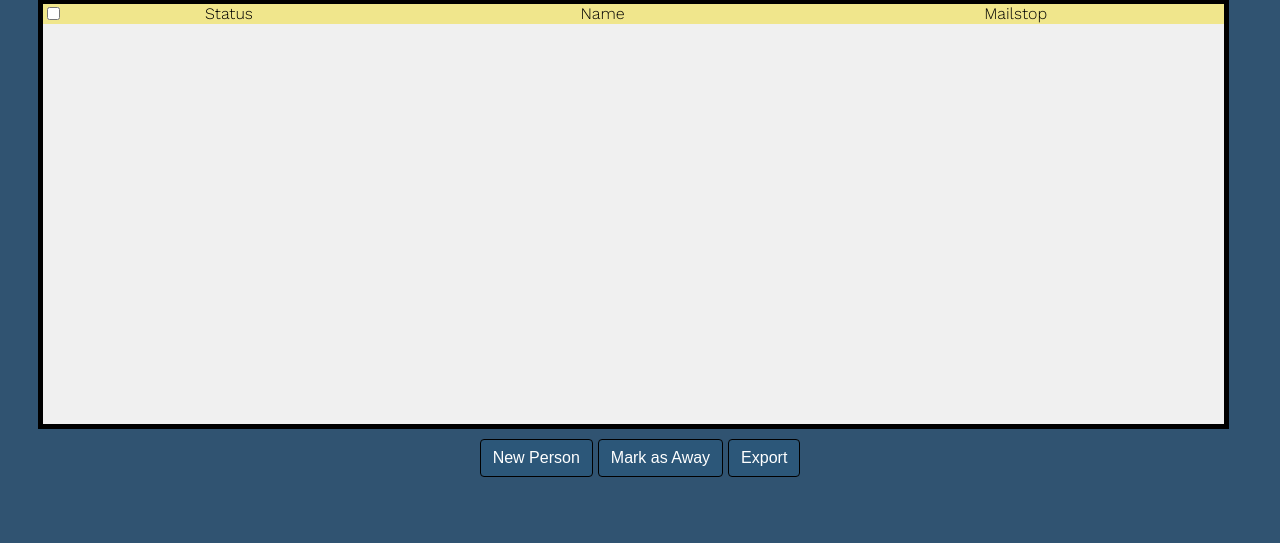
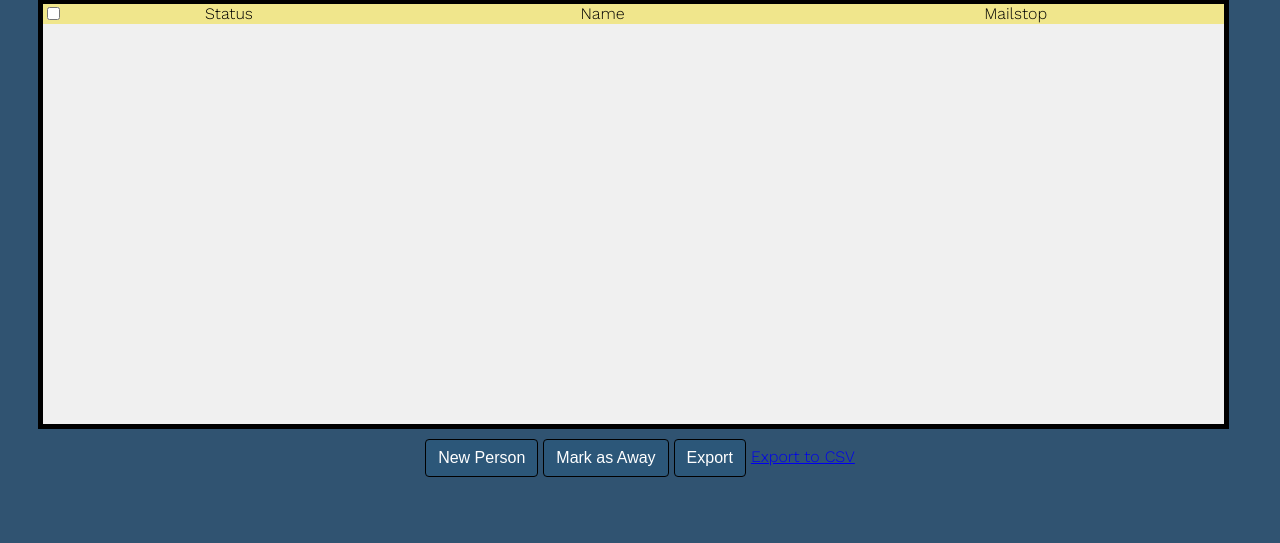
Before and after one commit to wang1kevin1/CruzMail2, a Django app: page /person/ in a window 1280 px wide. Shown: the part 257-800 px from the top of the page. Run offline with Django 3.2, Linux system fonts and the light colour scheme; data that the repository does not hold is empty.

Commit message:
export download works

```diff
--- a/pre-release-1.0/cruzmail/static/js/person_html.js
+++ b/pre-release-1.0/cruzmail/static/js/person_html.js
@@ -123,14 +123,14 @@ var myViewModel = new Vue({
       $.ajax({
         type: "POST",
         url: '/export_persons',
-        dataType: 'json',
+        dataType: 'HttpResponse',
         success: function good(response) {
-          console.log('Returned good response')
+          console.log('Returned good response');
           for (var key in response.params) {
             objHold = repsponse.params[key]
-            console.log(objHold)
+            console.log(objHold);
           }
-          response.download()
+          response.download();
         },
         error: function (response) {
           console.log("Something went wrong\n");
--- a/pre-release-1.0/cruzmail/templates/person.html
+++ b/pre-release-1.0/cruzmail/templates/person.html
@@ -158,6 +158,7 @@
 			<button class="btn btn-primary" v-on:click="newPersonView = true;">New Person</button>
 			<button class="btn btn-primary" v-on:click="awayPerson();">Mark as Away</button>
 			<button class="btn btn-primary" v-on:click="exportPerson();">Export</button>
+			<a href="{% url 'export_csv' %}">Export to CSV</a>
 		</div>
 
 	</div>
--- a/pre-release-1.0/cruzmail/urls.py
+++ b/pre-release-1.0/cruzmail/urls.py
@@ -38,6 +38,7 @@ urlpatterns = [
     path('mailstop/', views.mailstop, name='mailstop'),
     path('logging_out/', views.logging_out, name='logging_out'),
     path('person/', views.person, name='person'),
+    path('exports/', views.export_csv, name='export_csv'),
     #path('collection/', CollectionPageViews>as_view(), name='users'),
 
     url(r'^account/', include('cruzmail.account.urls')),
--- a/pre-release-1.0/cruzmail/views.py
+++ b/pre-release-1.0/cruzmail/views.py
@@ -251,6 +251,26 @@ def export_persons(request):
 
     return response
 
+@csrf_exempt
+def export_csv(request):
+
+    #if request.user is None:
+    #  return
+    print("In export_csv python method")
+    meta = people_master._meta
+    field_names = [field.name for field in meta.fields]
+
+    response = HttpResponse(content_type='text/csv')
+    response['Content-Disposition'] = 'attachment; filename={}.csv'.format(meta)
+    writer = csv.writer(response)
+
+    writer.writerow(field_names)
+    for obj in people_master.objects.all():
+        print("Getting Attributes of " + obj.name)
+        writer.writerow([getattr(obj, field) for field in field_names])
+
+    return response
+
 # ADMIN VIEWS-------------------------------------------------------------------------------------------------------------
 
 @csrf_exempt
```
